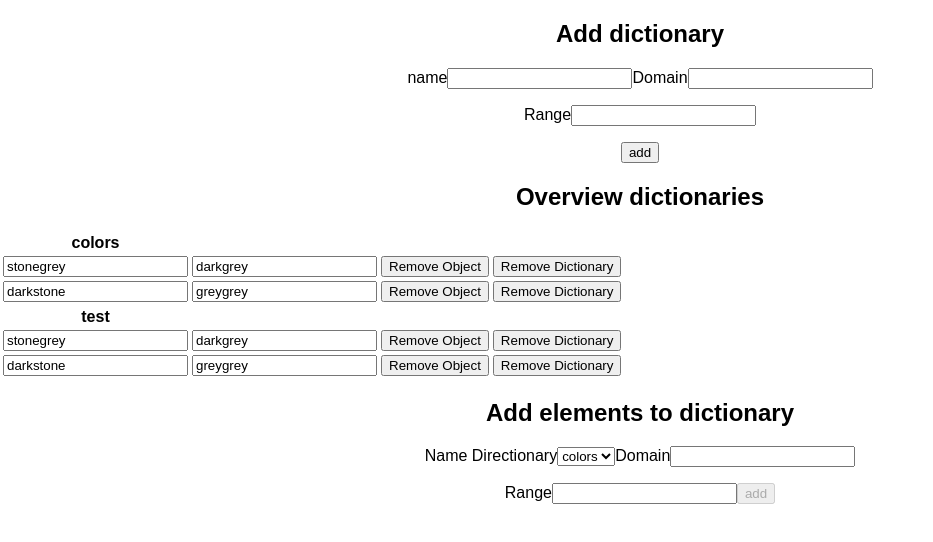
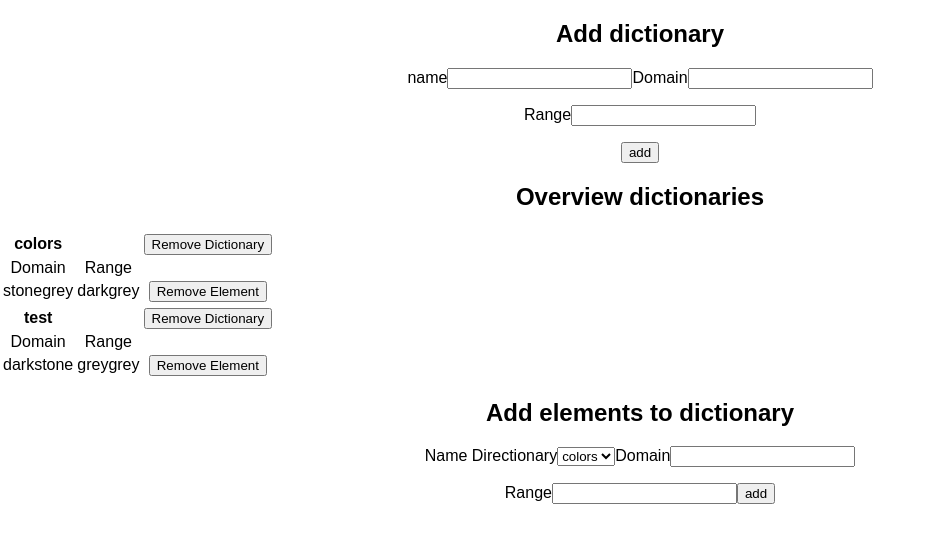
Before and after one commit to JessyVandoorn/WFEOnedot, a React (Create React App) app in the folder dictionaries/: page / in a window 1280 px wide. Shown: the top 542 px of the page, without its empty margins (0-933 px from the left). Built offline with nearby package versions, Linux system fonts and the light colour scheme.

Commit message:
finishing details

```diff
--- a/dictionaries/src/components/AddObjects.jsx
+++ b/dictionaries/src/components/AddObjects.jsx
@@ -15,26 +15,26 @@ const AddObjects = ({store}) => {
     }
 
     const handleInputDomain = (e) => {
-        const lastElement = store.dictionaryArray.length-1;
-        if(store.dictionaryArray[lastElement].domain === e.currentTarget.value){
-            store.changeErrorDomain();
-            store.changeButtonTrue();
-        } else if (store.dictionaryArray[lastElement].range === e.currentTarget.value){
-            store.changeErrorRange();
-            store.changeButtonTrue();
-        } else {
-            store.changeButtonFalse();
-        }
+        // const lastElement = store.dictionaryArray.length-1;
+        // if(store.dictionaryArray[lastElement].domain === e.currentTarget.value){
+        //     store.changeErrorDomain();
+        //     store.changeButtonTrue();
+        // } else if (store.dictionaryArray[lastElement].range === e.currentTarget.value){
+        //     store.changeErrorRange();
+        //     store.changeButtonTrue();
+        // } else {
+        //     store.changeButtonFalse();
+        // }
     }
 
     const handleInputRange = (e) => {
-        const lastElement = store.dictionaryArray.length-1;
-        if(store.dictionaryArray[lastElement].range === e.currentTarget.value){
-            store.changeErrorDictionary();
-            store.changeButtonTrue();
-        } else {
-            store.changeButtonFalse();
-        }
+        // const lastElement = store.dictionaryArray.length-1;
+        // if(store.dictionaryArray[lastElement].range === e.currentTarget.value){
+        //     store.changeErrorDictionary();
+        //     store.changeButtonTrue();
+        // } else {
+        //     store.changeButtonFalse();
+        // }
     }
 
     return (
@@ -57,7 +57,7 @@ const AddObjects = ({store}) => {
             <label htmlFor="">Range
                 <input type="text" name="range" onInput={handleInputRange}/>
             </label>
-            <input type="submit" value="add" disabled={store.disabled}/>
+            <input type="submit" value="add" />
         </form>
         </div>
     )
--- a/dictionaries/src/components/Dictionaries.jsx
+++ b/dictionaries/src/components/Dictionaries.jsx
@@ -1,22 +1,20 @@
 import React from "react";
 import { observer } from "mobx-react";
 
-const Dictionaries = ({ dictionaries, store }) => {
+const Dictionaries = ({ store }) => {
 
-    const handleRemove = (e) => {
-        const id = e;
-        store.removeDictionary(e);
+    const handleRemoveObj = (obj) => {
+        const id = obj;
+        store.removeObject(id);
     }
 
-    const handleRemoveDic = (e) => {
-        console.log(e);
-        store.removeObject(e);
+    const handleRemoveDic = (items) => {
+        store.removeDictionary(items);
     }
 
     return (
         <div>
             {Object.keys(store.array).map(items => {
-                console.log(items);
                 return (
                     <table key={items}>
                         <thead>
@@ -24,24 +22,22 @@ const Dictionaries = ({ dictionaries, store }) => {
                                 <th key={items}>
                                     {items}
                                 </th>
+                                <th></th>
+                                <th><button onClick={() => handleRemoveDic(items)}>Remove Dictionary</button></th>
+                            </tr>
+                            <tr>
+                                <td>Domain</td>
+                                <td>Range</td>
                             </tr>
                         </thead>
                         <tbody>
                             {store.array[items].map(obj => {
-                                return (
-                                    <tr key={obj.id}>
-
-
-                                            <td>
-                                            <input type="text" value={obj.domain}
-                                                onChange={e => obj.changeDomain(e.currentTarget.value)} />
-                                </td>
-                                <td><input type="text" value={obj.range}
-                                            onChange={e => obj.changeRange(e.currentTarget.value)}
-                                        /></td>
-                                        <td><button key={obj.id} onClick={() => handleRemove(obj)}>Remove Object</button></td>
-                                        <td><button onClick={() => handleRemoveDic(items)}>Remove Dictionary</button></td>
-                            </tr>
+                                return(
+                                <tr key={obj.id}>
+                                    <td>{obj.domain}</td>
+                                    <td>{obj.range}</td>
+                                    <td><button onClick={() => handleRemoveObj(obj)}>Remove Element</button></td>
+                                </tr>
                                 )
                             })}
                         </tbody>
--- a/dictionaries/src/containers/App.js
+++ b/dictionaries/src/containers/App.js
@@ -16,7 +16,7 @@ class App extends Component {
         </article>
         <article>
           <h2>Overview dictionaries</h2>
-          <Dictionaries dictionaries={store.dictionaryArray} store={store}/>
+          <Dictionaries store={store}/>
         </article>
         <article>
           <h2>Add elements to dictionary</h2>
--- a/dictionaries/src/store/index.js
+++ b/dictionaries/src/store/index.js
@@ -1,17 +1,12 @@
 import Dictionary from '../models/Dictionary';
-import {
-    decorate,
-    observable,
-    action
-} from 'mobx';
+import {decorate, observable, action} from 'mobx';
 
 class Store {
-    dictionaryArray = [];
     array = {};
     errorDictionary = "";
     errorDomain = "";
-    errorRange ="";
-    disabled = true;
+    errorRange = "";
+    disabled = false;
 
     constructor() {
         this.addDictionary(new Dictionary("colors", "stonegrey", "darkgrey"));
@@ -19,27 +14,30 @@ class Store {
     }
 
     addDictionary = (dictionary, dictionaryName) => {
-        if(dictionaryName){
+        if (dictionaryName) {
             this.errorDictionary = "This Domain already exists, use the add element form";
-            console.log(this.errorDictionary);
         } else {
-            this.array[`${dictionary.name}`] = this.dictionaryArray;
-        this.dictionaryArray.push( dictionary);
-        console.log(this.array);
+
+            this.array[`${dictionary.name}`] = [];
+            observable(this.array[`${dictionary.name}`]);
+            this.array[`${dictionary.name}`].push(dictionary);
+
+            console.log(this.array);
         }
 
     }
 
-    removeDictionary = dictionary => {
-        console.log(dictionary);
-        const index = this.dictionaryArray.indexOf(dictionary);
-        this.dictionaryArray.splice(index, 1);
+    removeObject = dictionary => {
+        Object.keys(this.array).map(item => {
+            if (item === dictionary.name) {
+                const index = this.array[item].indexOf(dictionary);
+                this.array[item].splice(index, 1);
+            }
+        })
     }
 
-    removeObject = dictionary => {
-        console.log(dictionary);
+    removeDictionary = dictionary => {
         delete this.array[dictionary];
-        console.log(this.array);
     }
 
     changeButtonFalse = () => {
@@ -63,26 +61,18 @@ class Store {
     }
 
     addObject = dictionary => {
-        console.log(dictionary);
-        Object.keys(this.array).map(item => {
-            if(item === dictionary.name) {
-                console.log(item);
-                console.log(this.dictionaryArray);
-                this.dictionaryArray.push(dictionary);
-                // this.array[item] = this.dictionaryArray;
-                console.log(this.array[item]);
-            }
-        })
+        this.array[`${dictionary.name}`].push(dictionary);
+        console.log(this.array[`${dictionary.name}`]);
+        observable(this.array[`${dictionary.name}`]);
     }
 
 };
 
 decorate(Store, {
-    dictionaryArray: observable,
-    array: observable,
     addDictionary: action,
     addObject: action,
     removeObject: action,
+    array: observable,
     errorDomain: observable,
     errorDictionary: observable,
     errorRange: observable,
```
